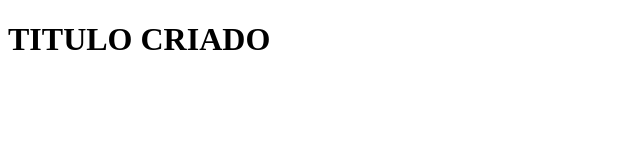
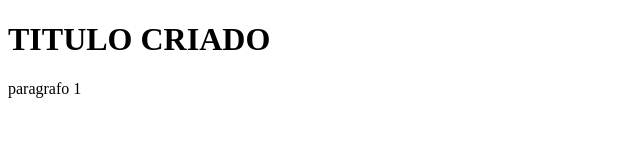
Before and after one commit to bmaga137/ambidev, a plain HTML site: page index.html in a window 1280 px wide. Shown: the full height of the page, 0-640 px from the left. Drawn offline with Linux system fonts and the light colour scheme.

Commit message:
paragrafo adiconado

```diff
--- a/index.html
+++ b/index.html
@@ -9,6 +9,9 @@
     <h1>
         TITULO CRIADO
     </h1>
+    <p>
+        paragrafo 1
+    </p>
 
 </body>
 </html>
```
